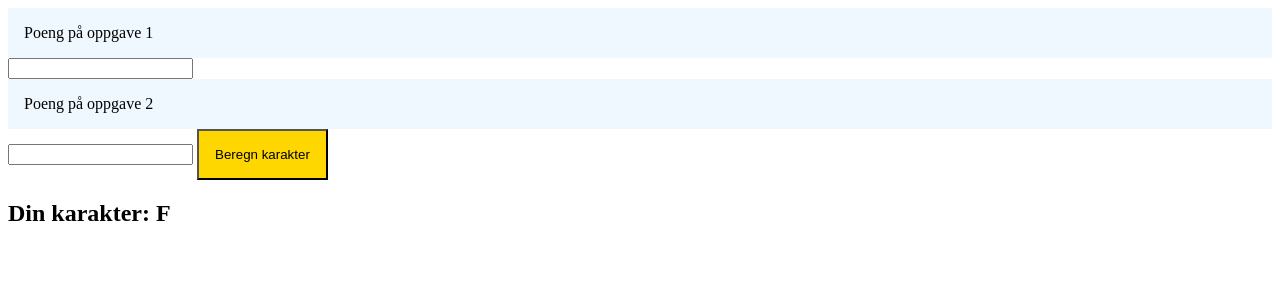
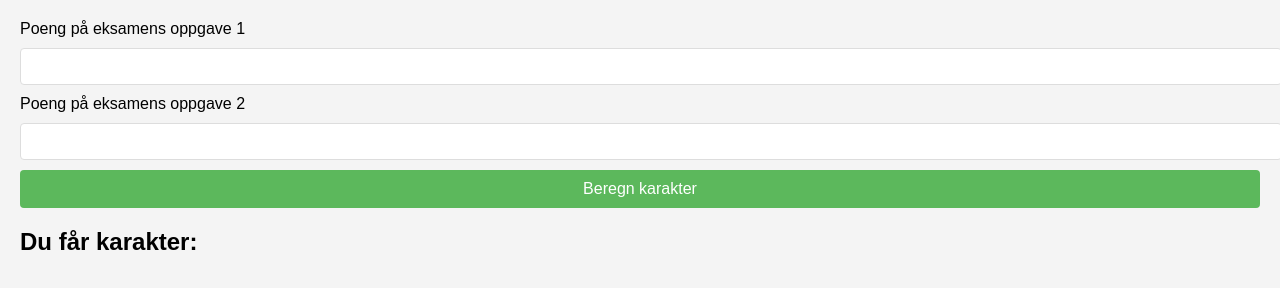
Before and after one commit to KristofferHoff/Innprog24_KhHoff, a plain HTML site: page Arbeidskrav /arbeidskrav 3/index.html in a window 1280 px wide. Drawn offline with Linux system fonts and the light colour scheme.

Commit message:
la til en required til å legge inn for begge feltene

```diff
--- a/Arbeidskrav /arbeidskrav 3/index.html
+++ b/Arbeidskrav /arbeidskrav 3/index.html
@@ -6,16 +6,41 @@
     <title>Arbeidskrav 3</title>
 
     <style>
-        button{
-            background-color: #ffd700;
-            padding: 1rem;
-        }
-        label{
-            padding: 1rem;
-            display: flex;
-            background-color: aliceblue;
+    body {
+        font-family: Arial, sans-serif;
+        background-color: #f4f4f4;
+        margin: 0;
+        padding: 20px;
+    }
 
-        }
+    h1 {
+        text-align: center;
+        color: #333;
+    }
+
+    input[type="number"] {
+        width: 100%;
+        padding: 10px;
+        margin: 10px 0;
+        border: 1px solid #ddd;
+        border-radius: 4px;
+    }
+
+    button {
+        background-color: #5cb85c;
+        color: white;
+        border: none;
+        border-radius: 4px;
+        padding: 10px;
+        cursor: pointer;
+        width: 100%;
+        font-size: 16px;
+    }
+
+    button:hover {
+        background-color: #4cae4c;
+    }
+
 
 
 
@@ -24,10 +49,10 @@
 <body>
 
     <form>
-        <label>Poeng på oppgave 1</label>
+        <label>Poeng på eksamens oppgave 1</label>
         <input id="oppgave1" type="number" max="10" required>
 
-        <label> Poeng på oppgave 2</label>
+        <label> Poeng på eksamens oppgave 2</label>
         <input id="oppgave2" type="number" max="12" required>
 
         <button type="button" onClick="calculate()">Beregn karakter</button>
@@ -35,7 +60,7 @@
     </form>
 
     <section>
-        <h2>Din karakter: <span id="Karakter"></span></h2>
+        <h2>Du får karakter: <span id="Karakter"></span></h2>
         <p></p>
     </section>
 
@@ -63,8 +88,14 @@ function calculate(){
 
 const oppgave1 = document.getElementById("oppgave1").value;
 const oppgave2 = document.getElementById("oppgave2").value;
-console.log(oppgave1 + " oppgave 1")
-console.log(oppgave2 + " oppgave 2")
+
+
+if (oppgave1 === "" || oppgave2 === "") {
+        alert("Vennligst fyll ut begge oppgave-feltene før du beregner karakter.");
+        return; // Avbryt funksjonen hvis feltene ikke er fylt ut
+    }
+
+
 const MaksimaltPoengOppgave1 = 10
 const MaksimaltPoengOppgave2 = 12
 
```
